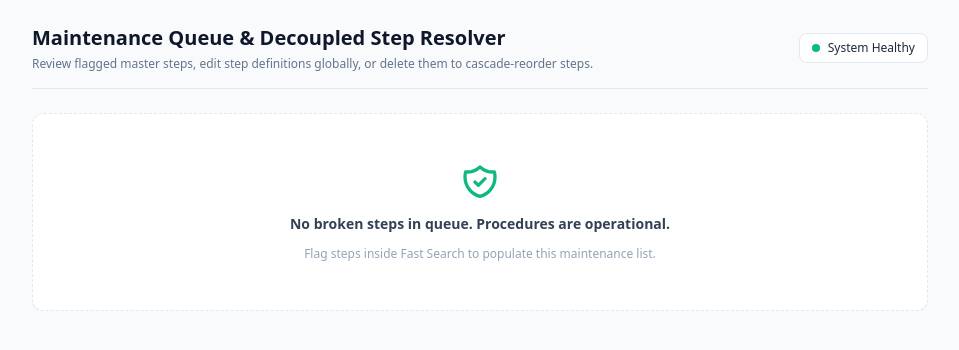
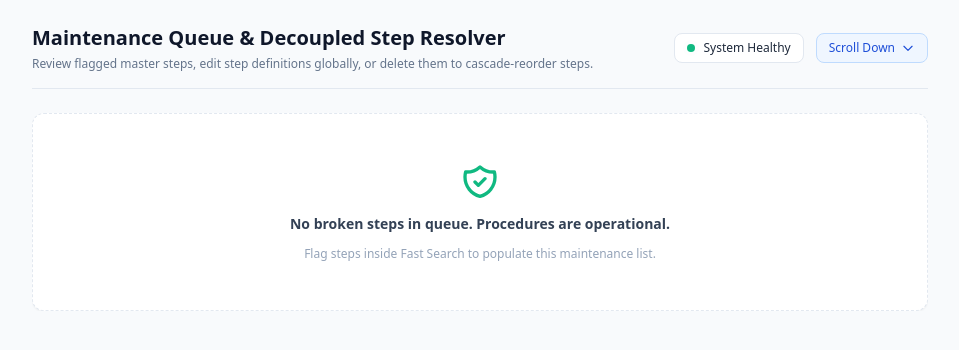
Before and after one commit to Bihela/support-flow, a FastAPI app: page /maintenance in a window 1280 px wide. Shown: the part 65-415 px from the top of the page, without its empty margins (160-1119 px from the left). Run offline with FastAPI, Linux system fonts and the light colour scheme; data that the repository does not hold is empty; some libraries are stand-ins or nearby versions.

Commit message:
feat(maintenance): add scroll down option to maintenance queue

```diff
--- a/app/static/maintenance.js
+++ b/app/static/maintenance.js
@@ -7,6 +7,34 @@ document.addEventListener('DOMContentLoaded', () => {
     const lightboxModal = document.getElementById('lightboxModal');
     const lightboxImage = document.getElementById('lightboxImage');
     const closeLightboxBtn = document.getElementById('closeLightboxBtn');
+
+    // Scroll Queue button & container handling
+    const scrollQueueBtn = document.getElementById('scrollQueueBtn');
+    const mainElement = document.querySelector('main');
+    const scrollQueueIcon = document.getElementById('scrollQueueIcon');
+
+    if (scrollQueueBtn && mainElement) {
+        scrollQueueBtn.addEventListener('click', () => {
+            const isAtBottom = mainElement.scrollHeight - mainElement.scrollTop <= mainElement.clientHeight + 50;
+            if (isAtBottom) {
+                mainElement.scrollTo({ top: 0, behavior: 'smooth' });
+            } else {
+                mainElement.scrollTo({ top: mainElement.scrollHeight, behavior: 'smooth' });
+            }
+        });
+
+        mainElement.addEventListener('scroll', () => {
+            const isAtBottom = mainElement.scrollHeight - mainElement.scrollTop <= mainElement.clientHeight + 50;
+            const btnText = scrollQueueBtn.querySelector('span');
+            if (isAtBottom) {
+                if (btnText) btnText.textContent = 'Scroll Top';
+                if (scrollQueueIcon) scrollQueueIcon.style.transform = 'rotate(180deg)';
+            } else {
+                if (btnText) btnText.textContent = 'Scroll Down';
+                if (scrollQueueIcon) scrollQueueIcon.style.transform = 'rotate(0deg)';
+            }
+        });
+    }
 
     if (lightboxModal) {
         lightboxModal.addEventListener('click', (e) => {
@@ -148,7 +176,7 @@ document.addEventListener('DOMContentLoaded', () => {
                             </label>
                             <input
                                 type="text"
-                                value="${escapeHtml(item.instructions)}"
+                                value="${escapeAttribute(item.instructions)}"
                                 id="input-${item.id}"
                                 placeholder="Edit step globally..."
                                 class="w-full bg-white border border-slate-200 rounded-lg px-3 py-2 text-sm text-slate-900 placeholder-slate-400 focus:outline-none focus:border-blue-500 focus:ring-1 focus:ring-blue-500 transition duration-150"
@@ -341,6 +369,11 @@ document.addEventListener('DOMContentLoaded', () => {
             .replace(/'/g, "&#039;");
     }
 
+    function escapeAttribute(str) {
+        if (!str) return '';
+        return escapeHtml(str).replace(/\r?\n/g, "&#10;");
+    }
+
     // Handle Global Update logic
     async function handleUpdate(stepId) {
         const inputField = document.getElementById(`input-${stepId}`);
--- a/app/templates/maintenance.html
+++ b/app/templates/maintenance.html
@@ -80,12 +80,20 @@
                     <h2 class="text-xl font-bold text-slate-900">Maintenance Queue & Decoupled Step Resolver</h2>
                     <p class="text-xs text-slate-500 mt-1">Review flagged master steps, edit step definitions globally, or delete them to cascade-reorder steps.</p>
                 </div>
-                <div id="queueStatus" class="text-xs px-3 py-1.5 rounded-lg font-medium bg-white border border-slate-200 text-slate-650 self-start md:self-auto flex items-center space-x-2 shadow-xs">
-                    <span class="relative flex h-2 w-2">
-                        <span class="animate-ping absolute inline-flex h-full w-full rounded-full bg-slate-400 opacity-75"></span>
-                        <span class="relative inline-flex rounded-full h-2 w-2 bg-slate-450" id="statusIndicator"></span>
-                    </span>
-                    <span id="statusText">Checking...</span>
+                <div class="flex items-center space-x-3 self-start md:self-auto">
+                    <div id="queueStatus" class="text-xs px-3 py-1.5 rounded-lg font-medium bg-white border border-slate-200 text-slate-650 flex items-center space-x-2 shadow-xs">
+                        <span class="relative flex h-2 w-2">
+                            <span class="animate-ping absolute inline-flex h-full w-full rounded-full bg-slate-400 opacity-75"></span>
+                            <span class="relative inline-flex rounded-full h-2 w-2 bg-slate-450" id="statusIndicator"></span>
+                        </span>
+                        <span id="statusText">Checking...</span>
+                    </div>
+                    <button id="scrollQueueBtn" type="button" class="text-xs px-3 py-1.5 rounded-lg font-medium bg-blue-50 border border-blue-200 text-blue-700 hover:bg-blue-100 flex items-center space-x-1.5 transition duration-150 shadow-xs cursor-pointer">
+                        <span>Scroll Down</span>
+                        <svg xmlns="http://www.w3.org/2000/svg" class="h-3.5 w-3.5 transform transition-transform duration-200" fill="none" viewBox="0 0 24 24" stroke="currentColor" id="scrollQueueIcon">
+                            <path stroke-linecap="round" stroke-linejoin="round" stroke-width="2" d="M19 9l-7 7-7-7" />
+                        </svg>
+                    </button>
                 </div>
             </div>
 
@@ -115,6 +123,6 @@
     <div id="toastContainer" class="fixed bottom-6 right-6 z-50 flex flex-col space-y-2"></div>
 
     <!-- Script Resource -->
-    <script src="/static/maintenance.js"></script>
+    <script src="/static/maintenance.js?v=1.1"></script>
 </body>
 </html>
```
